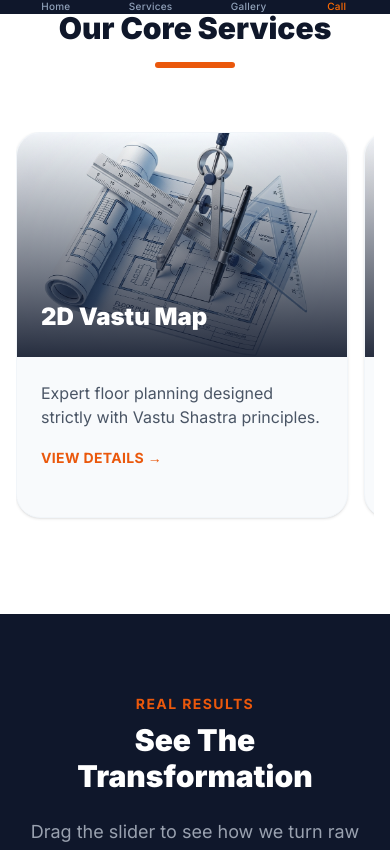
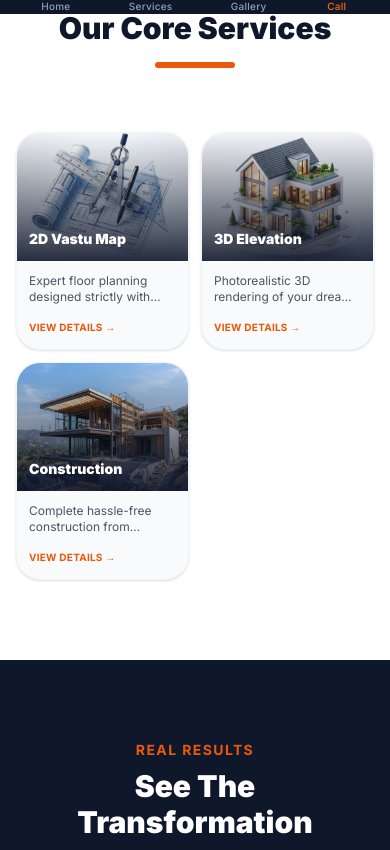
Before and after one commit to nowtaktimes-lgtm/bikanerbuilders, a Next.js app: page / in a window 390 px wide. Shown: the part 830-1680 px from the top of the page. Built offline with nearby package versions, Linux system fonts and the light colour scheme; no server answers.

Commit message:
UI: Refactor Services and Testimonials to compact 2-column mobile grids

```diff
--- /dev/null
+++ b/fixRemainingGrids.js
@@ -0,0 +1,27 @@
+const fs = require('fs');
+
+let c = fs.readFileSync('src/app/page.tsx', 'utf8');
+
+// Replace containers
+c = c.replace(
+  /<div className="flex flex-nowrap overflow-x-auto snap-x snap-mandatory gap-4 pb-4 md:grid md:grid-cols-3 md:overflow-visible \[\&::\S+]:hidden">/g,
+  '<div className="grid grid-cols-2 gap-3 md:grid-cols-3 md:gap-8">'
+);
+
+// Services Replacements
+c = c.replace(/className="min-w-\[85vw\] md:min-w-0 snap-center group bg-slate-50/g, 'className="group bg-slate-50');
+c = c.replace(/className="relative h-56 overflow-hidden"/g, 'className="relative h-32 md:h-56 overflow-hidden"');
+c = c.replace(/className="absolute bottom-6 left-6 text-2xl font-black text-white"/g, 'className="absolute bottom-3 left-3 md:bottom-6 md:left-6 text-sm md:text-2xl font-black text-white"');
+c = c.replace(/className="p-6"/g, 'className="p-3 md:p-6"');
+c = c.replace(/className="text-gray-600 mb-4"/g, 'className="text-xs md:text-base text-gray-600 mb-2 md:mb-4 line-clamp-2 md:line-clamp-none"');
+c = c.replace(/className="text-\[\#EA580C\] font-bold text-sm tracking-wide uppercase group-hover:underline"/g, 'className="text-[#EA580C] font-bold text-[10px] md:text-sm tracking-wide uppercase group-hover:underline"');
+
+// Testimonials Replacements
+c = c.replace(/className="min-w-\[85vw\] md:min-w-0 snap-center bg-slate-50 p-6 md:p-8/g, 'className="bg-slate-50 p-4 md:p-8');
+c = c.replace(/className="flex gap-1 mb-4 text-orange-500"/g, 'className="flex gap-0.5 md:gap-1 mb-2 md:mb-4 text-orange-500"');
+c = c.replace(/className="w-5 h-5"/g, 'className="w-3 h-3 md:w-5 md:h-5"');
+c = c.replace(/className="text-slate-600 italic mb-6"/g, 'className="text-xs md:text-base text-slate-600 italic mb-3 md:mb-6 leading-snug md:leading-normal"');
+c = c.replace(/className="font-bold text-slate-900 border-t border-slate-200 pt-4"/g, 'className="text-xs md:text-base font-bold text-slate-900 border-t border-slate-200 pt-3 md:pt-4"');
+
+fs.writeFileSync('src/app/page.tsx', c);
+console.log('Fixed grids for Services and Testimonials');
--- a/src/app/page.tsx
+++ b/src/app/page.tsx
@@ -84,11 +84,11 @@ export default function Home() {
             <div className="w-20 h-1.5 bg-[#EA580C] mx-auto rounded-full"></div>
           </div>
 
-          <div className="flex flex-nowrap overflow-x-auto snap-x snap-mandatory gap-4 pb-4 md:grid md:grid-cols-3 md:overflow-visible [&::-webkit-scrollbar]:hidden">
+          <div className="grid grid-cols-2 gap-3 md:grid-cols-3 md:gap-8">
 
             {/* Service 1 */}
-            <Link href="/services/2d-naksha" className="min-w-[85vw] md:min-w-0 snap-center group bg-slate-50 rounded-3xl overflow-hidden border border-slate-100 shadow-sm hover:shadow-2xl transition-all duration-300">
-              <div className="relative h-56 overflow-hidden">
+            <Link href="/services/2d-naksha" className="group bg-slate-50 rounded-3xl overflow-hidden border border-slate-100 shadow-sm hover:shadow-2xl transition-all duration-300">
+              <div className="relative h-32 md:h-56 overflow-hidden">
                 <Image
                   src="/assets/icon_architecture_1789213681908.png"
                   alt="100% Vastu compliant 2D floor plan designed by top architects in Bikaner" title="Vastu Compliant House Map Bikaner"
@@ -96,17 +96,17 @@ export default function Home() {
                   className="object-cover group-hover:scale-105 transition-transform duration-500"
                 />
                 <div className="absolute inset-0 bg-gradient-to-t from-[#0F172A]/90 to-transparent"></div>
-                <h3 className="absolute bottom-6 left-6 text-2xl font-black text-white">2D Vastu Map</h3>
+                <h3 className="absolute bottom-3 left-3 md:bottom-6 md:left-6 text-sm md:text-2xl font-black text-white">2D Vastu Map</h3>
               </div>
-              <div className="p-6">
-                <p className="text-gray-600 mb-4">Expert floor planning designed strictly with Vastu Shastra principles.</p>
-                <span className="text-[#EA580C] font-bold text-sm tracking-wide uppercase group-hover:underline">View Details &rarr;</span>
+              <div className="p-3 md:p-6">
+                <p className="text-xs md:text-base text-gray-600 mb-2 md:mb-4 line-clamp-2 md:line-clamp-none">Expert floor planning designed strictly with Vastu Shastra principles.</p>
+                <span className="text-[#EA580C] font-bold text-[10px] md:text-sm tracking-wide uppercase group-hover:underline">View Details &rarr;</span>
               </div>
             </Link>
 
             {/* Service 2 */}
-            <Link href="/services/3d-elevation" className="min-w-[85vw] md:min-w-0 snap-center group bg-slate-50 rounded-3xl overflow-hidden border border-slate-100 shadow-sm hover:shadow-2xl transition-all duration-300">
-              <div className="relative h-56 overflow-hidden">
+            <Link href="/services/3d-elevation" className="group bg-slate-50 rounded-3xl overflow-hidden border border-slate-100 shadow-sm hover:shadow-2xl transition-all duration-300">
+              <div className="relative h-32 md:h-56 overflow-hidden">
                 <Image
                   src="/assets/icon_3d_house_1789213697503.png"
                   alt="Modern 3D front elevation design for residential villa in Bikaner" title="3D House Elevation Bikaner"
@@ -114,17 +114,17 @@ export default function Home() {
                   className="object-cover group-hover:scale-105 transition-transform duration-500"
                 />
                 <div className="absolute inset-0 bg-gradient-to-t from-[#0F172A]/90 to-transparent"></div>
-                <h3 className="absolute bottom-6 left-6 text-2xl font-black text-white">3D Elevation</h3>
+                <h3 className="absolute bottom-3 left-3 md:bottom-6 md:left-6 text-sm md:text-2xl font-black text-white">3D Elevation</h3>
               </div>
-              <div className="p-6">
-                <p className="text-gray-600 mb-4">Photorealistic 3D rendering of your dream home exterior before construction.</p>
-                <span className="text-[#EA580C] font-bold text-sm tracking-wide uppercase group-hover:underline">View Details &rarr;</span>
+              <div className="p-3 md:p-6">
+                <p className="text-xs md:text-base text-gray-600 mb-2 md:mb-4 line-clamp-2 md:line-clamp-none">Photorealistic 3D rendering of your dream home exterior before construction.</p>
+                <span className="text-[#EA580C] font-bold text-[10px] md:text-sm tracking-wide uppercase group-hover:underline">View Details &rarr;</span>
               </div>
             </Link>
 
             {/* Service 3 */}
-            <Link href="/services/turnkey-construction" className="min-w-[85vw] md:min-w-0 snap-center group bg-slate-50 rounded-3xl overflow-hidden border border-slate-100 shadow-sm hover:shadow-2xl transition-all duration-300">
-              <div className="relative h-56 overflow-hidden">
+            <Link href="/services/turnkey-construction" className="group bg-slate-50 rounded-3xl overflow-hidden border border-slate-100 shadow-sm hover:shadow-2xl transition-all duration-300">
+              <div className="relative h-32 md:h-56 overflow-hidden">
                 <Image
                   src="/assets/why_choose_us_img_1789213667904.png"
                   alt="Complete hassle-free turnkey home construction process in Bikaner" title="Turnkey Home Builders"
@@ -132,11 +132,11 @@ export default function Home() {
                   className="object-cover group-hover:scale-105 transition-transform duration-500"
                 />
                 <div className="absolute inset-0 bg-gradient-to-t from-[#0F172A]/90 to-transparent"></div>
-                <h3 className="absolute bottom-6 left-6 text-2xl font-black text-white">Construction</h3>
+                <h3 className="absolute bottom-3 left-3 md:bottom-6 md:left-6 text-sm md:text-2xl font-black text-white">Construction</h3>
               </div>
-              <div className="p-6">
-                <p className="text-gray-600 mb-4">Complete hassle-free construction from foundation to handover with premium materials.</p>
-                <span className="text-[#EA580C] font-bold text-sm tracking-wide uppercase group-hover:underline">View Details &rarr;</span>
+              <div className="p-3 md:p-6">
+                <p className="text-xs md:text-base text-gray-600 mb-2 md:mb-4 line-clamp-2 md:line-clamp-none">Complete hassle-free construction from foundation to handover with premium materials.</p>
+                <span className="text-[#EA580C] font-bold text-[10px] md:text-sm tracking-wide uppercase group-hover:underline">View Details &rarr;</span>
               </div>
             </Link>
 
@@ -243,20 +243,20 @@ export default function Home() {
             <h2 className="text-3xl md:text-4xl font-black text-[#0F172A] mb-4">What Bikaner Says About Us</h2>
             <div className="w-20 h-1.5 bg-[#EA580C] mx-auto rounded-full"></div>
           </div>
-          <div className="flex flex-nowrap overflow-x-auto snap-x snap-mandatory gap-4 pb-4 md:grid md:grid-cols-3 md:overflow-visible [&::-webkit-scrollbar]:hidden">
+          <div className="grid grid-cols-2 gap-3 md:grid-cols-3 md:gap-8">
             {[
               { name: "Rajesh Sharma, JNV Colony", review: "Bikaner Builders delivered my home exactly on time. Their material quality is top-notch and the 3D design matching was 100% accurate." },
               { name: "Sunita Jain, Gangashahar", review: "Very professional team. They handled everything from Naksha to final paint. The Vastu compliance really brought peace to our new house." },
               { name: "Vikram Singh, Nokha", review: "Transparent pricing with no hidden surprises. Aahan and his team are the most reliable contractors I've worked with in Rajasthan." }
             ].map((testimonial, idx) => (
-              <div key={idx} className="min-w-[85vw] md:min-w-0 snap-center bg-slate-50 p-6 md:p-8 rounded-3xl border border-slate-100 shadow-sm relative">
-                <div className="flex gap-1 mb-4 text-orange-500">
+              <div key={idx} className="bg-slate-50 p-4 md:p-8 rounded-3xl border border-slate-100 shadow-sm relative">
+                <div className="flex gap-0.5 md:gap-1 mb-2 md:mb-4 text-orange-500">
                   {[...Array(5)].map((_, i) => (
-                    <svg key={i} className="w-5 h-5" fill="currentColor" viewBox="0 0 20 20"><path d="M9.049 2.927c.3-.921 1.603-.921 1.902 0l1.07 3.292a1 1 0 00.95.69h3.462c.969 0 1.371 1.24.588 1.81l-2.8 2.034a1 1 0 00-.364 1.118l1.07 3.292c.3.921-.755 1.688-1.54 1.118l-2.8-2.034a1 1 0 00-1.175 0l-2.8 2.034c-.784.57-1.838-.197-1.539-1.118l1.07-3.292a1 1 0 00-.364-1.118L2.98 8.72c-.783-.57-.38-1.81.588-1.81h3.461a1 1 0 00.951-.69l1.07-3.292z" /></svg>
+                    <svg key={i} className="w-3 h-3 md:w-5 md:h-5" fill="currentColor" viewBox="0 0 20 20"><path d="M9.049 2.927c.3-.921 1.603-.921 1.902 0l1.07 3.292a1 1 0 00.95.69h3.462c.969 0 1.371 1.24.588 1.81l-2.8 2.034a1 1 0 00-.364 1.118l1.07 3.292c.3.921-.755 1.688-1.54 1.118l-2.8-2.034a1 1 0 00-1.175 0l-2.8 2.034c-.784.57-1.838-.197-1.539-1.118l1.07-3.292a1 1 0 00-.364-1.118L2.98 8.72c-.783-.57-.38-1.81.588-1.81h3.461a1 1 0 00.951-.69l1.07-3.292z" /></svg>
                   ))}
                 </div>
-                <p className="text-slate-600 italic mb-6">"{testimonial.review}"</p>
-                <div className="font-bold text-slate-900 border-t border-slate-200 pt-4">- {testimonial.name}</div>
+                <p className="text-xs md:text-base text-slate-600 italic mb-3 md:mb-6 leading-snug md:leading-normal">"{testimonial.review}"</p>
+                <div className="text-xs md:text-base font-bold text-slate-900 border-t border-slate-200 pt-3 md:pt-4">- {testimonial.name}</div>
               </div>
             ))}
           </div>
@@ -299,7 +299,7 @@ export default function Home() {
       <section className="py-6 bg-slate-50 border-t border-slate-100 flex items-center justify-center">
         <div className="max-w-7xl mx-auto px-4 flex flex-col sm:flex-row items-center gap-3 text-center sm:text-left">
           <div className="w-10 h-10 bg-slate-200 rounded-full flex items-center justify-center text-slate-700 flex-shrink-0">
-            <svg className="w-5 h-5" fill="none" stroke="currentColor" strokeWidth={1.5} viewBox="0 0 24 24"><path strokeLinecap="round" strokeLinejoin="round" d="M16 7a4 4 0 11-8 0 4 4 0 018 0zM12 14a7 7 0 00-7 7h14a7 7 0 00-7-7z" /></svg>
+            <svg className="w-3 h-3 md:w-5 md:h-5" fill="none" stroke="currentColor" strokeWidth={1.5} viewBox="0 0 24 24"><path strokeLinecap="round" strokeLinejoin="round" d="M16 7a4 4 0 11-8 0 4 4 0 018 0zM12 14a7 7 0 00-7 7h14a7 7 0 00-7-7z" /></svg>
           </div>
           <div>
             <p className="text-sm font-semibold text-slate-900">
```
